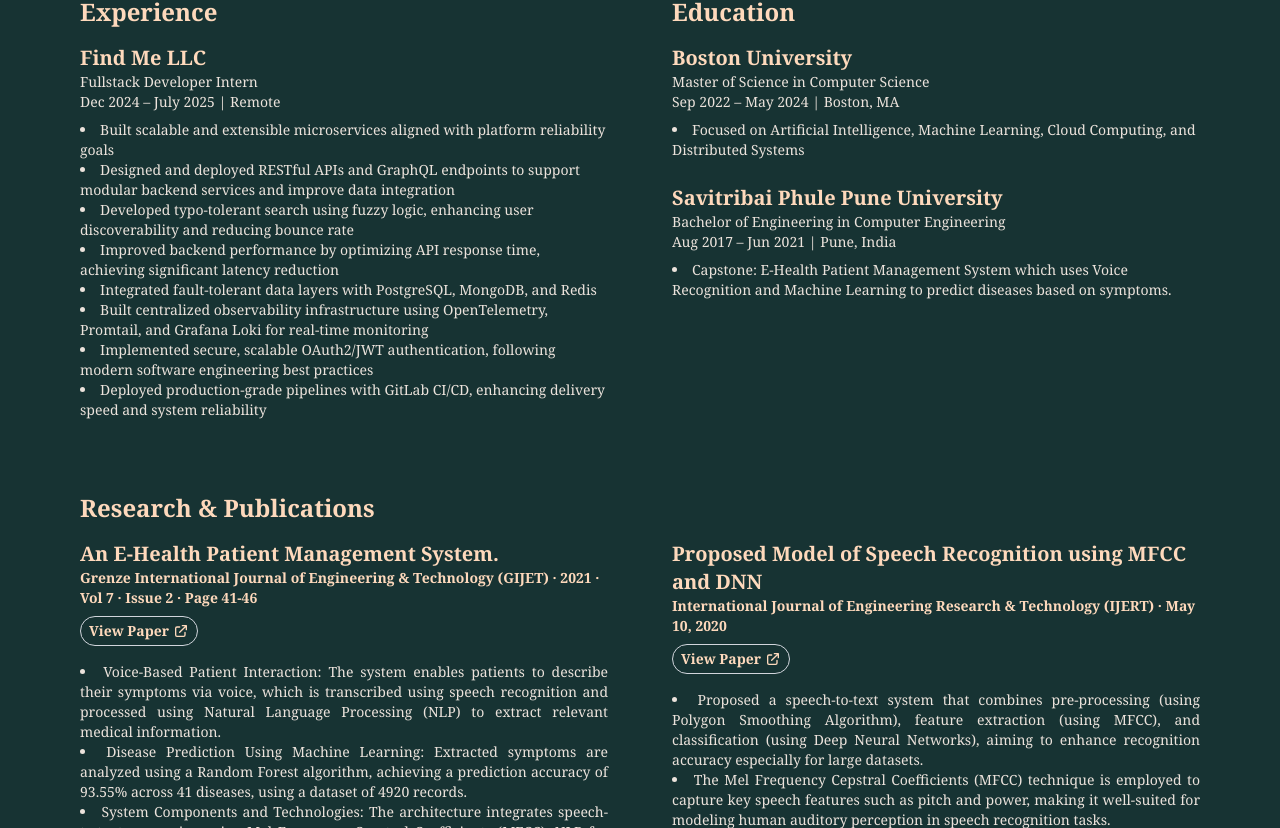
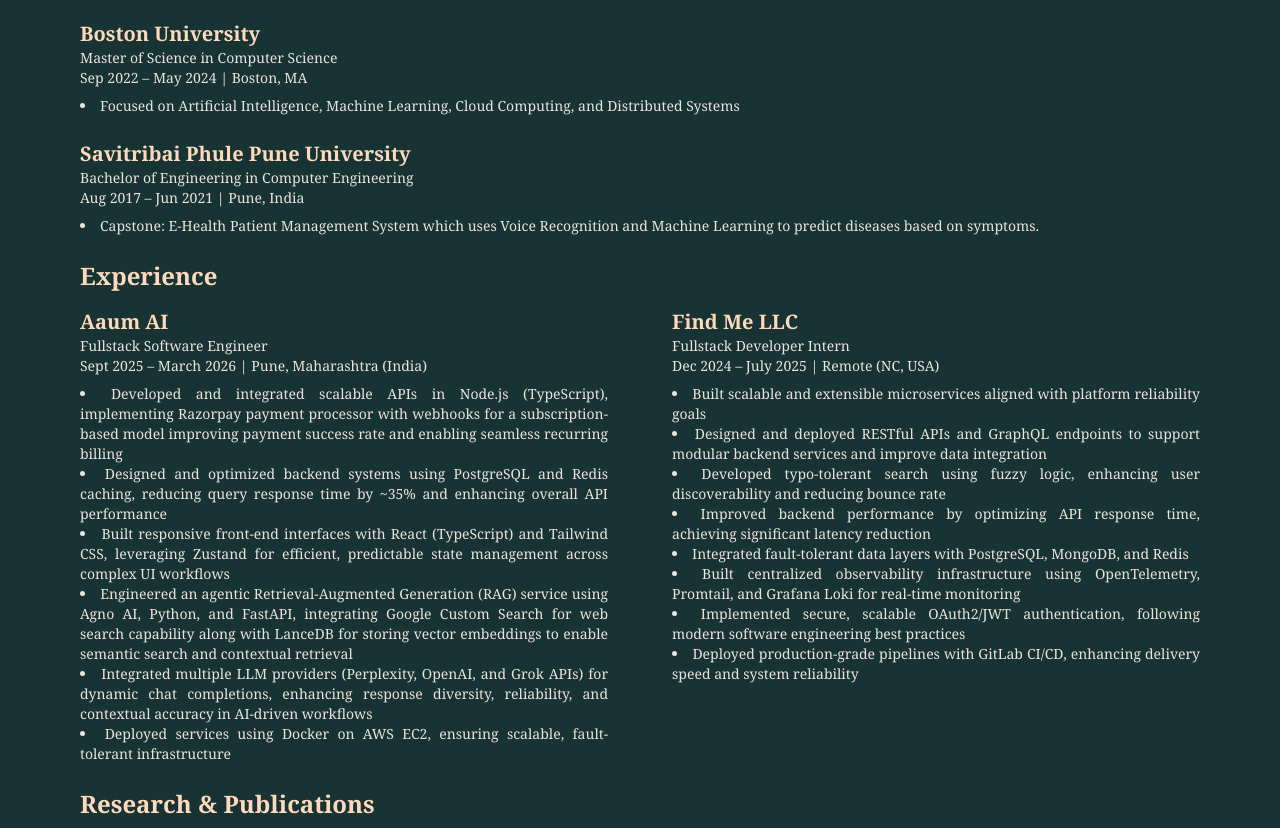
Before and after one commit to shohaibmk/Portfolio, a Next.js app: page / in a window 1280 px wide. Shown: the part 652-1480 px from the top of the page. Built offline with nearby package versions, Linux system fonts and the light colour scheme; no server answers.

Commit message:
Update Experience and FOrmatting

```diff
--- a/app/components/education.jsx
+++ b/app/components/education.jsx
@@ -1,4 +1,4 @@
-import React from 'react';
+import React from "react";
 
 const educationData = [
   {
@@ -8,8 +8,8 @@
     period: "Sep 2022 – May 2024",
     location: "Boston, MA",
     bullets: [
-            "Focused on Artificial Intelligence, Machine Learning, Cloud Computing, and Distributed Systems"
-        ]
+      "Focused on Artificial Intelligence, Machine Learning, Cloud Computing, and Distributed Systems",
+    ],
   },
   {
     universityName: "Savitribai Phule Pune University",
@@ -18,18 +18,29 @@
     period: "Aug 2017 – Jun 2021",
     location: "Pune, India",
     bullets: [
-            "Capstone: E-Health Patient Management System which uses Voice Recognition and Machine Learning to predict diseases based on symptoms."
-        ]
-    }
+      "Capstone: E-Health Patient Management System which uses Voice Recognition and Machine Learning to predict diseases based on symptoms.",
+    ],
+  },
 ];
 
-const EducationItem = ({ universityName, universityUrl, degree, period, location, bullets }) => (
+const EducationItem = ({
+  universityName,
+  universityUrl,
+  degree,
+  period,
+  location,
+  bullets,
+}) => (
   <div className="mb-6">
     <a href={universityUrl} target="_blank" rel="noopener noreferrer">
-            <h2 className="text-xl font-semibold hover:underline text-[#fed9bc]">{universityName}</h2>
+      <h2 className="text-xl font-semibold hover:underline text-[#fed9bc]">
+        {universityName}
+      </h2>
     </a>
     <p className="text-sm text-[#ece3dc]">{degree}</p>
-        <p className="text-sm text-[#ece3dc]">{period} | {location}</p>
+    <p className="text-sm text-[#ece3dc]">
+      {period} | {location}
+    </p>
     <ul className="list-disc list-inside text-sm text-[#ece3dc] mt-2">
       {bullets.map((bullet, index) => (
         <li key={index}>{bullet}</li>
@@ -40,7 +51,7 @@
 
 function Education() {
   return (
-        <div className="px-8 py-6" style={{ fontFamily: "Georgia" }}>
+    <div className="px-8 py-0" style={{ fontFamily: "Georgia" }}>
       <h2 className="text-2xl font-bold mb-4 text-[#fed9bc]">Education</h2>
       {educationData.map((edu, index) => (
         <EducationItem key={index} {...edu} />
--- a/app/components/experience.jsx
+++ b/app/components/experience.jsx
@@ -1,12 +1,27 @@
-import React from 'react'
+import React from "react";
 
 const experienceData = [
+  {
+    companyName: "Aaum AI",
+    position: "Fullstack Software Engineer",
+    period: "Sept 2025 – March 2026",
+    location: "Pune, Maharashtra (India)",
+    bullets: [
+      "Developed and integrated scalable APIs in Node.js (TypeScript), implementing Razorpay payment processor with webhooks for a subscription-based model improving payment success rate and enabling seamless recurring billing",
+      "Designed and optimized backend systems using PostgreSQL and Redis caching, reducing query response time by ~35% and enhancing overall API performance",
+      "Built responsive front-end interfaces with React (TypeScript) and Tailwind CSS, leveraging Zustand for efficient, predictable state management across complex UI workflows",
+      "Engineered an agentic Retrieval-Augmented Generation (RAG) service using Agno AI, Python, and FastAPI, integrating Google Custom Search for web search capability along with LanceDB for storing vector embeddings to enable semantic search and contextual retrieval",
+      "Integrated multiple LLM providers (Perplexity, OpenAI, and Grok APIs) for dynamic chat completions, enhancing response diversity, reliability, and contextual accuracy in AI-driven workflows",
+      "Deployed services using Docker on AWS EC2, ensuring scalable, fault-tolerant infrastructure",
+    ],
+    className: "mb-6 lg:pe-8",
+  },
   {
     companyName: "Find Me LLC",
     companyUrl: "https://www.linkedin.com/company/findmeee/about/",
     position: "Fullstack Developer Intern",
     period: "Dec 2024 – July 2025",
-        location: "Remote",
+    location: "Remote (NC, USA)",
     bullets: [
       "Built scalable and extensible microservices aligned with platform reliability goals",
       "Designed and deployed RESTful APIs and GraphQL endpoints to support modular backend services and improve data integration",
@@ -15,32 +30,55 @@
       "Integrated fault-tolerant data layers with PostgreSQL, MongoDB, and Redis",
       "Built centralized observability infrastructure using OpenTelemetry, Promtail, and Grafana Loki for real-time monitoring",
       "Implemented secure, scalable OAuth2/JWT authentication, following modern software engineering best practices",
-            "Deployed production-grade pipelines with GitLab CI/CD, enhancing delivery speed and system reliability"
-        ]
-    }
+      "Deployed production-grade pipelines with GitLab CI/CD, enhancing delivery speed and system reliability",
+    ],
+    className: "mb-6 lg:ps-8",
+  },
 ];
 
-function Experience() {
+function ExperienceItem({ experience }) {
   return (
-        <div style={{ fontFamily: "Georgia" }}>
-            <div className="px-8 py-6">
-                <h2 className="text-2xl font-bold mb-4 text-[#fed9bc]">Experience</h2>
-
-                <div className="mb-6">
-                    <a href={experienceData[0].companyUrl} target="_blank" rel="noopener noreferrer">
-                        <h2 className="text-xl font-semibold hover:underline text-[#fed9bc]">{experienceData[0].companyName}</h2>
+    <div className={experience.className}>
+      {experience.companyUrl && (
+        <a
+          href={experience.companyUrl}
+          target="_blank"
+          rel="noopener noreferrer"
+        >
+          <h2 className="text-xl font-semibold hover:underline text-[#fed9bc]">
+            {experience.companyName}
+          </h2>
         </a>
-                    <p className="text-sm text-[#ece3dc]">{experienceData[0].position}</p>
-                    <p className="text-sm text-[#ece3dc]">{experienceData[0].period} | {experienceData[0].location}</p>
-                    <ul className="list-disc list-inside text-sm text-[#ece3dc] mt-2">
-                        {experienceData[0].bullets.map((bullet, index) => (
+      )}
+      {!experience.companyUrl && (
+        <h2 className="text-xl font-semibold text-[#fed9bc]">
+          {experience.companyName}
+        </h2>
+      )}
+      <p className="text-sm text-[#ece3dc]">{experience.position}</p>
+      <p className="text-sm text-[#ece3dc]">
+        {experience.period} | {experience.location}
+      </p>
+      <ul className="list-disc list-inside text-justify text-sm text-[#ece3dc] mt-2">
+        {experience.bullets.map((bullet, index) => (
           <li key={index}>{bullet}</li>
         ))}
       </ul>
     </div>
+  );
+}
+
+function Experience() {
+  return (
+    <div className="px-8 py-0" style={{ fontFamily: "Georgia" }}>
+      <h2 className="text-2xl font-bold mb-4 text-[#fed9bc]">Experience</h2>
+      <div className="grid grid-cols-1 lg:grid-cols-2 text-[#fed9bc]">
+        {experienceData.map((experience, index) => (
+          <ExperienceItem key={index} experience={experience} />
+        ))}
       </div>
     </div>
-    )
+  );
 }
 
-export default Experience
+export default Experience;
--- a/app/components/research.jsx
+++ b/app/components/research.jsx
@@ -1,7 +1,15 @@
-import React from 'react';
+import React from "react";
 
 const PublicationCard = ({ publication }) => {
-    const { title, journal, date, paperLink, citationLink, keyPoints, className } = publication;
+  const {
+    title,
+    journal,
+    date,
+    paperLink,
+    citationLink,
+    keyPoints,
+    className,
+  } = publication;
 
   return (
     <div className={className}>
@@ -10,15 +18,34 @@
       </a>
       <p className="text-sm text-[#fed9bc] font-bold">
         {journal} {date && `· ${date}`} <br />
-                <a href={paperLink} target="_blank" rel="noopener noreferrer" className="inline-flex items-center border border-gray-300 rounded-2xl px-2 py-1 my-2">
+        <a
+          href={paperLink}
+          target="_blank"
+          rel="noopener noreferrer"
+          className="inline-flex items-center border border-gray-300 rounded-2xl px-2 py-1 my-2"
+        >
           <span>View Paper</span>
-                    <svg xmlns="http://www.w3.org/2000/svg" className="h-4 w-4 ml-1" fill="none" viewBox="0 0 24 24" stroke="currentColor">
-                        <path strokeLinecap="round" strokeLinejoin="round" strokeWidth={2} d="M10 6H6a2 2 0 00-2 2v10a2 2 0 002 2h10a2 2 0 002-2v-4M14 4h6m0 0v6m0-6L10 14" />
+          <svg
+            xmlns="http://www.w3.org/2000/svg"
+            className="h-4 w-4 ml-1"
+            fill="none"
+            viewBox="0 0 24 24"
+            stroke="currentColor"
+          >
+            <path
+              strokeLinecap="round"
+              strokeLinejoin="round"
+              strokeWidth={2}
+              d="M10 6H6a2 2 0 00-2 2v10a2 2 0 002 2h10a2 2 0 002-2v-4M14 4h6m0 0v6m0-6L10 14"
+            />
           </svg>
-                </a>            </p>
+        </a>{" "}
+      </p>
       <ul className="list-disc list-inside text-sm text-[#ece3dc] mt-2">
         {keyPoints.map((point, index) => (
-                    <li key={index} className="text-justify">{point}</li>
+          <li key={index} className="text-justify">
+            {point}
+          </li>
         ))}
       </ul>
     </div>
@@ -29,36 +56,44 @@
   const publications = [
     {
       title: "An E-Health Patient Management System.",
-            journal: "Grenze International Journal of Engineering & Technology (GIJET) · 2021 · Vol 7 · Issue 2 · Page 41-46",
-            citationLink: "https://openurl.ebsco.com/EPDB%3Agcd%3A13%3A34765981/detailv2?sid=ebsco%3Aplink%3Ascholar&id=ebsco%3Agcd%3A152542807&crl=c&link_origin=scholar.google.com",
-            paperLink: "https://thegrenze.com/index.php?display=page&view=journalabstract&absid=934&id=8",
+      journal:
+        "Grenze International Journal of Engineering & Technology (GIJET) · 2021 · Vol 7 · Issue 2 · Page 41-46",
+      citationLink:
+        "https://openurl.ebsco.com/EPDB%3Agcd%3A13%3A34765981/detailv2?sid=ebsco%3Aplink%3Ascholar&id=ebsco%3Agcd%3A152542807&crl=c&link_origin=scholar.google.com",
+      paperLink:
+        "https://thegrenze.com/index.php?display=page&view=journalabstract&absid=934&id=8",
       keyPoints: [
         "Voice-Based Patient Interaction: The system enables patients to describe their symptoms via voice, which is transcribed using speech recognition and processed using Natural Language Processing (NLP) to extract relevant medical information.",
         "Disease Prediction Using Machine Learning: Extracted symptoms are analyzed using a Random Forest algorithm, achieving a prediction accuracy of 93.55% across 41 diseases, using a dataset of 4920 records.",
         "System Components and Technologies: The architecture integrates speech-to-text processing using Mel Frequency Cepstral Coefficients (MFCC), NLP for symptom extraction, and a web-based interface for remote consultation and record management.",
-                "Future Scope: Plans include incorporating medicine recommendations, multilingual support for local languages, and building a complete electronic medical records system for improved accessibility and long-term care."
+        "Future Scope: Plans include incorporating medicine recommendations, multilingual support for local languages, and building a complete electronic medical records system for improved accessibility and long-term care.",
       ],
-            className: "mb-6 lg:pe-8"
+      className: "mb-6 lg:pe-8",
     },
     {
       title: "Proposed Model of Speech Recognition using MFCC and DNN",
-            journal: "International Journal of Engineering Research & Technology (IJERT)",
+      journal:
+        "International Journal of Engineering Research & Technology (IJERT)",
       date: "May 10, 2020",
-            citationLink: "https://www.ijert.org/proposed-model-of-speech-recognition-using-mfcc-and-dnn",
-            paperLink: "https://www.ijert.org/research/proposed-model-of-speech-recognition-using-mfcc-and-dnn-IJERTV9IS050421.pdf",
+      citationLink:
+        "https://www.ijert.org/proposed-model-of-speech-recognition-using-mfcc-and-dnn",
+      paperLink:
+        "https://www.ijert.org/research/proposed-model-of-speech-recognition-using-mfcc-and-dnn-IJERTV9IS050421.pdf",
       keyPoints: [
         "Proposed a speech-to-text system that combines pre-processing (using Polygon Smoothing Algorithm), feature extraction (using MFCC), and classification (using Deep Neural Networks), aiming to enhance recognition accuracy especially for large datasets.",
         "The Mel Frequency Cepstral Coefficients (MFCC) technique is employed to capture key speech features such as pitch and power, making it well-suited for modeling human auditory perception in speech recognition tasks.",
         "A comparative study demonstrates that while SVM is effective for smaller datasets, DNNs provide superior accuracy and scalability for large-scale speech recognition due to their deep learning capabilities and universal approximation properties.",
-                "The model holds promise for voice-based applications in multilingual systems, biometric authentication, assistive technologies for disabled individuals, voice-controlled games, and military-grade speech recognition systems."
+        "The model holds promise for voice-based applications in multilingual systems, biometric authentication, assistive technologies for disabled individuals, voice-controlled games, and military-grade speech recognition systems.",
       ],
-            className: "mb-6 lg:ps-8"
-        }
+      className: "mb-6 lg:ps-8",
+    },
   ];
 
   return (
-        <div className="px-8 py-6" style={{ fontFamily: "Georgia" }}>
-            <h2 className="text-2xl font-bold mb-4 text-[#fed9bc]">Research & Publications</h2>
+    <div className="px-8 py-0" style={{ fontFamily: "Georgia" }}>
+      <h2 className="text-2xl font-bold mb-4 text-[#fed9bc]">
+        Research & Publications
+      </h2>
       <div className="grid grid-cols-1 lg:grid-cols-2 text-[#fed9bc]">
         {publications.map((publication, index) => (
           <PublicationCard key={index} publication={publication} />
--- a/app/page.jsx
+++ b/app/page.jsx
@@ -12,10 +12,8 @@
     <div className="lg:px-12 py-6 bg-[#173333]">
       <ScrollLinked />
       <AboutMe />
-      <div className="grid grid-cols-1 lg:grid-cols-2">
-        <Experience />
-        <Education />
-      </div>
+      <Education />
+      <Experience />
       <Research />
       <Projects />
       <Contact />
```
Also changed, not shown: app/components/projects.jsx (+16 -8 lines). Lines whose indentation alone changed are shown as unchanged.
